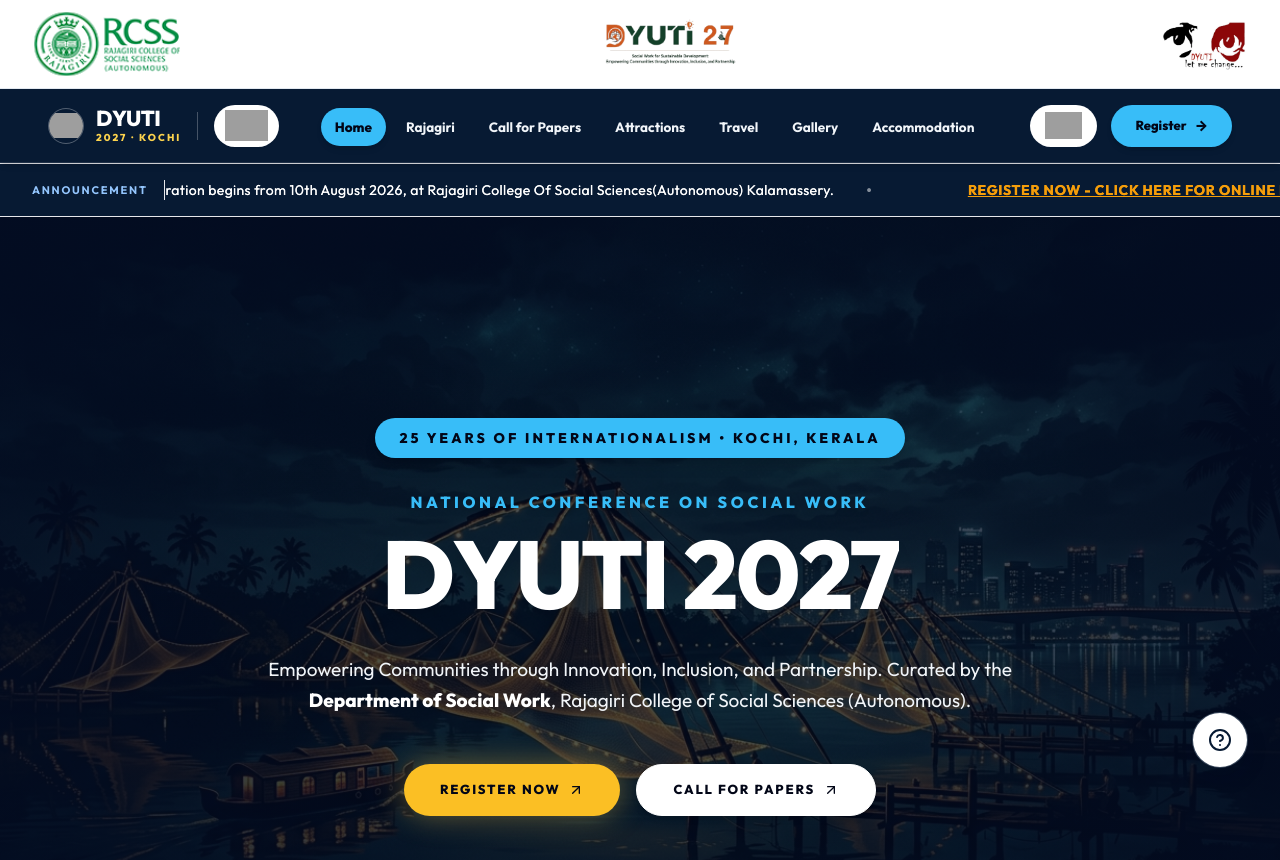
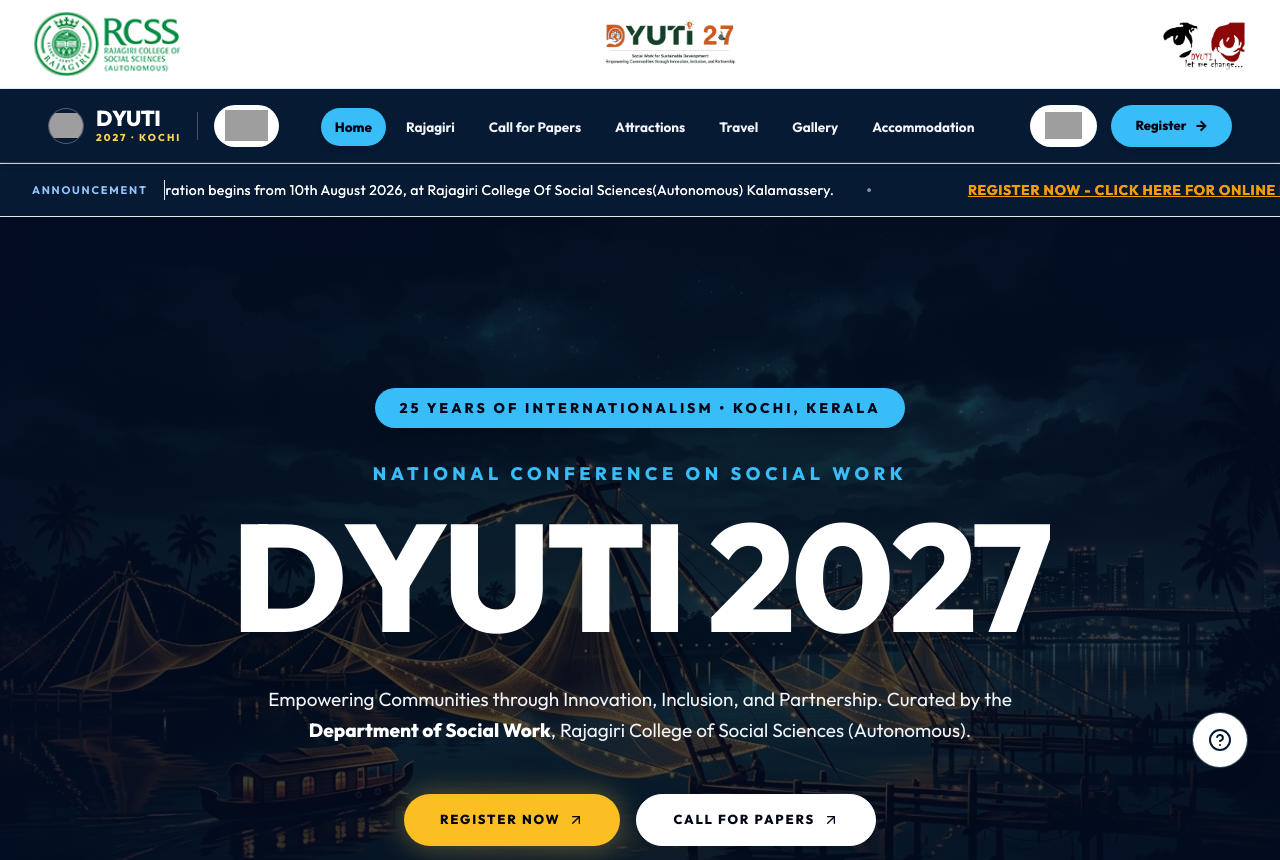
Before and after one commit to Rlabzteam/Dyuti27, a React (Vite) app: page / in a window 1280 px wide. Shown: the top 860 px of the page. Built offline with nearby package versions, Linux system fonts and the light colour scheme; grey boxes are pictures that could not be loaded.

Commit message:
Increase DYUTI 2027 title font size

```diff
--- a/src/components/sections/HeroBanner.tsx
+++ b/src/components/sections/HeroBanner.tsx
@@ -41,10 +41,10 @@
 
         {/* Clean Unboxed Title Block */}
         <div className="mb-8 flex flex-col items-center gap-3">
-          <span className="text-sm sm:text-base font-sans uppercase tracking-[0.22em] text-[#38BDF8] font-black drop-shadow-md">
+          <span className="text-sm sm:text-base md:text-lg font-sans uppercase tracking-[0.25em] text-[#38BDF8] font-black drop-shadow-md">
             National Conference on Social Work
           </span>
-          <h1 className="font-heading font-black text-[3.5rem] sm:text-[4.5rem] md:text-[5.5rem] lg:text-[6rem] text-white leading-none tracking-tight m-0 drop-shadow-xl">
+          <h1 className="font-heading font-black text-[4.5rem] sm:text-[6.5rem] md:text-[7.5rem] lg:text-[8.5rem] xl:text-[9.5rem] text-white leading-none tracking-tight m-0 drop-shadow-2xl">
             DYUTI 2027
           </h1>
         </div>
```
